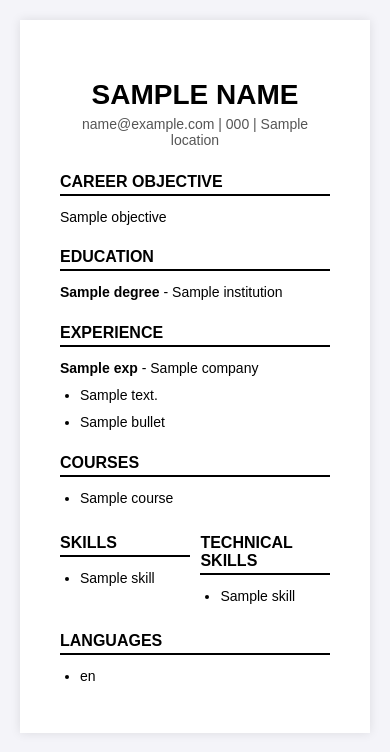
After one commit to azammaza770309310-boop/cvgen-pro, a FastAPI app: template app/templates/professional_classic.html in a window 390 px wide. The commit adds this page. Shown: the top 752 px of the page. Run offline with FastAPI, Linux system fonts and the light colour scheme; the template is opened without the code that fills it: most values are stand-ins (such as "Sample title", 1, 10 or a date in 2020).

Commit message:
feat: add Professional Classic template (single-column + two-column skills)
New template: professional_classic (كلاسيكي احترافي)

Based on the exact HTML/CSS provided by the user — a clean professional
single-column resume with:
- Centered header (name in uppercase 28px + pipe-separated contact)
- Section titles with bottom borders (CAREER OBJECTIVE, EDUCATION, etc.)
- Two-column skills layout (SKILLS left + TECHNICAL SKILLS right)
- Justified body text with 1.6 line height
- Clean white paper on light gray background

Implementation:
1. app/templates/professional_classic.html — Jinja2 HTML template
   with {{ name }}, {{ email }}, {{ phone }}, {{ location }},
   {{ objective }}, {% for edu in education %}, {% for exp in experience %},
   {% for skill in skills %}, {% for skill in technical_skills %},
   {% for course in courses %}, {% for lang in languages %}

2. app/templates_render.py — render_professional_classic() function
   loads the Jinja2 template, maps ResumeData to context, renders HTML

3. app/services/template_service.py — registered in REGISTRY
   id='professional_classic', name_ar='كلاسيكي احترافي', category='ats'

4. app/static/js/app.js — thumbnail preview showing the actual layout
   (centered name, bordered section titles, two-column skills row)

5. app/static/css/app.css — CSS for the thumbnail (.thumb-pro-classic)

VERIFIED:
- 6 templates now registered (was 5)
- Render produces 2589 chars of valid HTML
- All Jinja2 tags properly filled: ENAD name, CAREER OBJECTIVE,
  TECHNICAL SKILLS, skills-container all present

```diff
--- /dev/null
+++ b/app/templates/professional_classic.html
@@ -0,0 +1,68 @@
+<!DOCTYPE html>
+<html lang="en">
+<head>
+    <meta charset="UTF-8">
+    <meta name="viewport" content="width=device-width, initial-scale=1.0">
+    <title>CV - {{ name }}</title>
+    <style>
+        body { background-color: #f4f4f9; font-family: Arial, sans-serif; margin: 0; padding: 20px; color: #000; }
+        .cv-container { max-width: 800px; margin: 0 auto; background: #fff; padding: 40px; box-shadow: 0px 0px 10px rgba(0,0,0,0.1); }
+        h1 { text-align: center; margin-bottom: 5px; font-size: 28px; text-transform: uppercase; }
+        .contact-info { text-align: center; font-size: 14px; color: #555; margin-bottom: 25px; }
+        .section-title { font-size: 16px; font-weight: bold; border-bottom: 2px solid #000; margin-top: 20px; margin-bottom: 10px; padding-bottom: 3px; text-transform: uppercase; }
+        .content { font-size: 14px; line-height: 1.6; text-align: justify; }
+        .bold-text { font-weight: bold; }
+        ul { margin-top: 5px; margin-bottom: 5px; padding-left: 20px; }
+        .skills-container { display: flex; justify-content: space-between; }
+        .skills-column { width: 48%; }
+    </style>
+</head>
+<body>
+    <div class="cv-container">
+        <h1>{{ name }}</h1>
+        <div class="contact-info">{{ email }} | {{ phone }} | {{ location }}</div>
+
+        <div class="section-title">CAREER OBJECTIVE</div>
+        <div class="content">{{ objective }}</div>
+
+        <div class="section-title">EDUCATION</div>
+        <div class="content">
+            {% for edu in education %}
+            <span class="bold-text">{{ edu.degree }}</span> - {{ edu.institution }}<br>
+            {% endfor %}
+        </div>
+
+        <div class="section-title">EXPERIENCE</div>
+        <div class="content">
+            {% for exp in experience %}
+            <span class="bold-text">{{ exp.title }}</span> - {{ exp.company }}
+            {% if exp.description %}<ul><li>{{ exp.description }}</li></ul>{% endif %}
+            {% if exp.bullets %}<ul>{% for bullet in exp.bullets %}<li>{{ bullet }}</li>{% endfor %}</ul>{% endif %}
+            {% endfor %}
+        </div>
+
+        {% if courses %}
+        <div class="section-title">COURSES</div>
+        <div class="content"><ul>{% for course in courses %}<li>{{ course }}</li>{% endfor %}</ul></div>
+        {% endif %}
+
+        <div class="skills-container">
+            <div class="skills-column">
+                <div class="section-title">SKILLS</div>
+                <div class="content"><ul>{% for skill in skills %}<li>{{ skill }}</li>{% endfor %}</ul></div>
+            </div>
+            {% if technical_skills %}
+            <div class="skills-column">
+                <div class="section-title">TECHNICAL SKILLS</div>
+                <div class="content"><ul>{% for skill in technical_skills %}<li>{{ skill }}</li>{% endfor %}</ul></div>
+            </div>
+            {% endif %}
+        </div>
+
+        {% if languages %}
+        <div class="section-title">LANGUAGES</div>
+        <div class="content"><ul>{% for lang in languages %}<li>{{ lang }}</li>{% endfor %}</ul></div>
+        {% endif %}
+    </div>
+</body>
+</html>
```
Also changed, not shown: app/services/template_service.py (+13 -0 lines), app/static/css/app.css (+13 -0 lines), app/static/js/app.js (+34 -0 lines), app/templates_render.py (+76 -0 lines).
